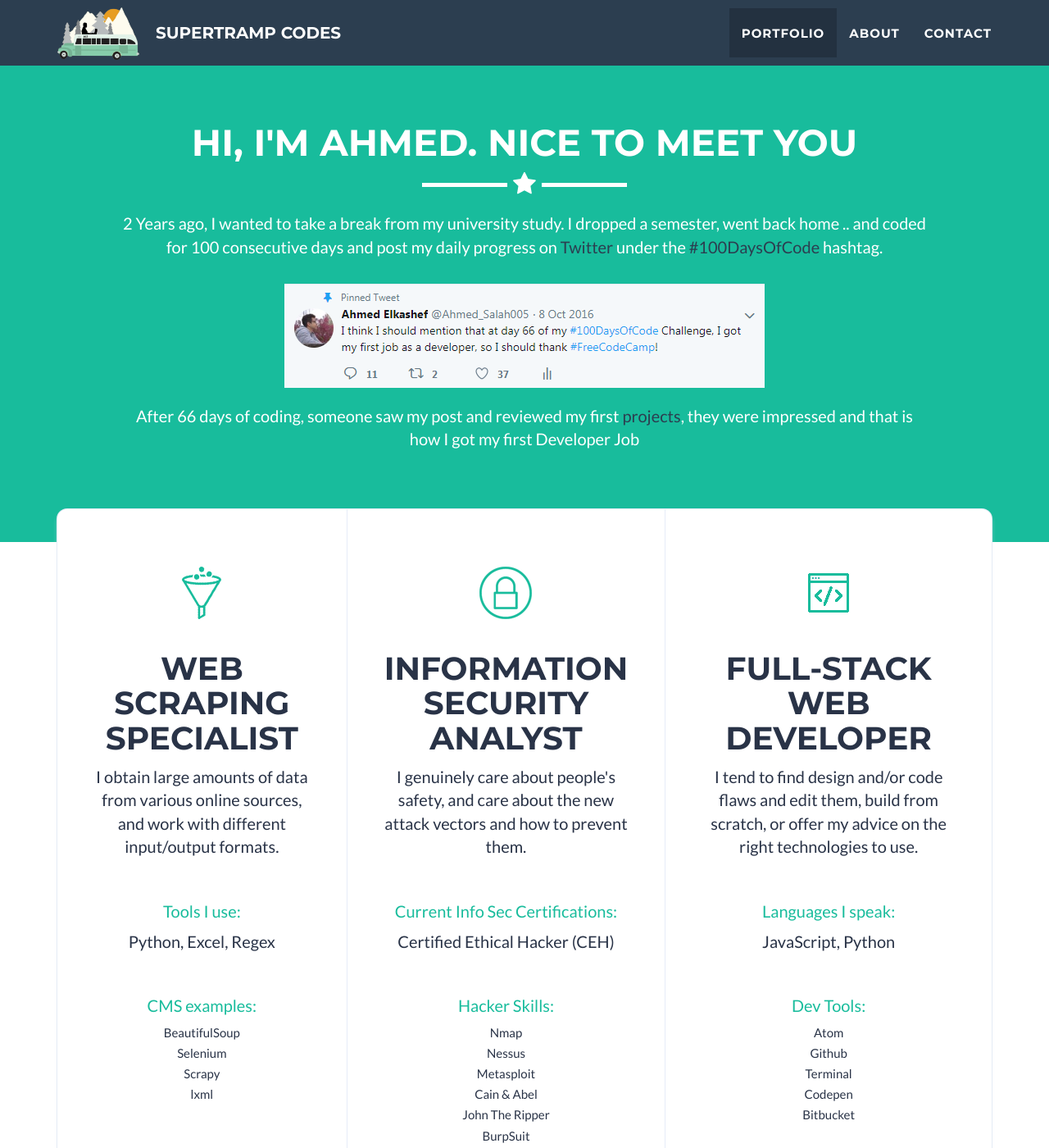
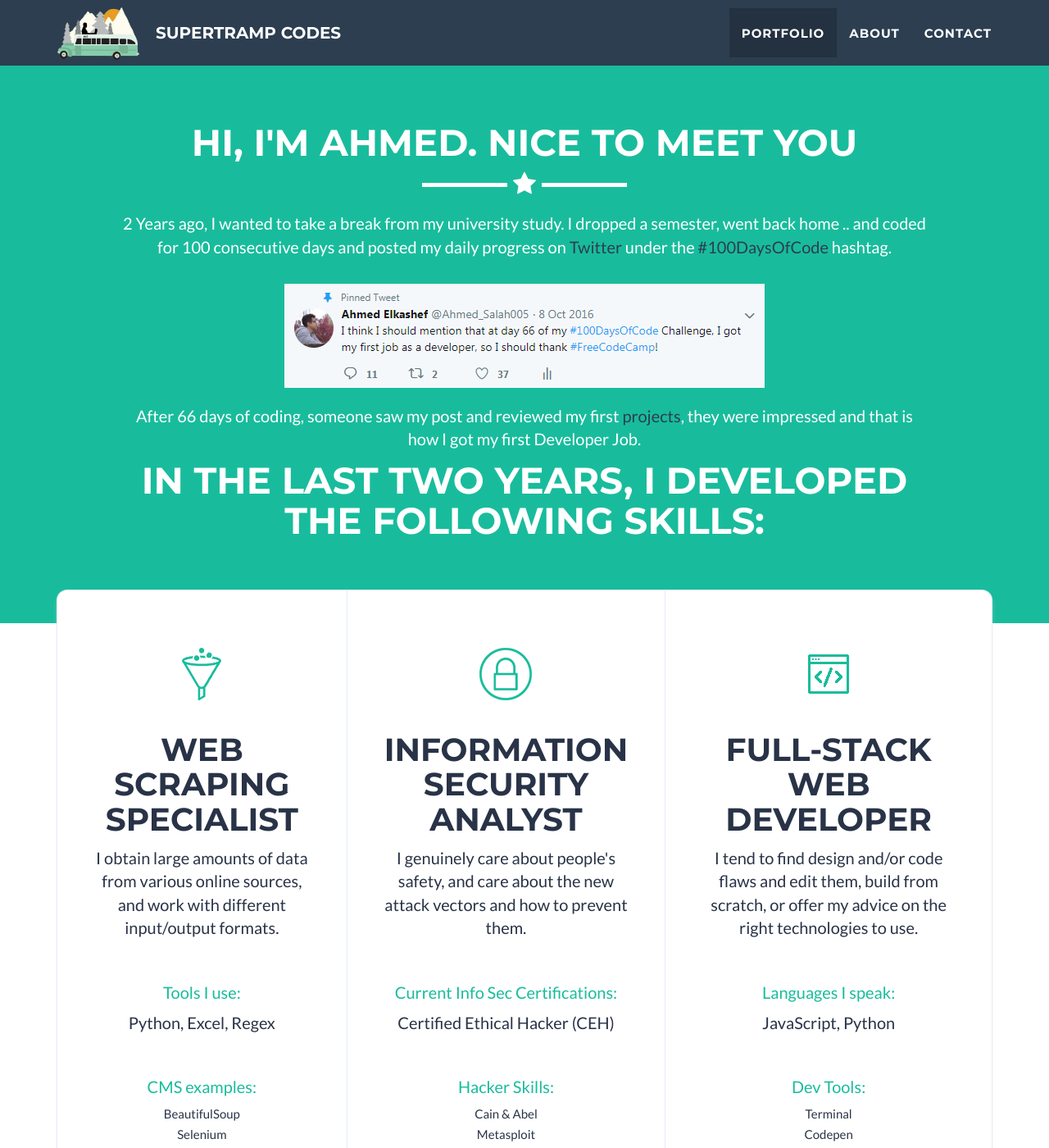
Before and after one commit to Ahmed-Elkashef/Ahmed-Elkashef.github.io, a Jekyll site: the page built from index.html, in a window 1280 px wide and 1400 px high, scrolled down 1616 px. Shown: the whole window at 82% size. Built offline with Jekyll 4.4.1, drawn with Linux system fonts in a browser that asks for light colours; some of the changed text lies outside the part shown.

Commit message:
Update about.html

```diff
--- a/_includes/about.html
+++ b/_includes/about.html
@@ -9,9 +9,10 @@
             </div>
             <div class="row">
                 <div class="col-lg-12 text-center about">
-                    <p>2 Years ago, I wanted to take a break from my university study. I dropped a semester, went back home .. and coded for 100 consecutive days and post my daily progress on <a href="https://twitter.com/Ahmed_Salah005">Twitter</a> under the <a href="https://medium.freecodecamp.org/join-the-100daysofcode-556ddb4579e4">#100DaysOfCode</a> hashtag.</p>
+                    <p>2 Years ago, I wanted to take a break from my university study. I dropped a semester, went back home .. and coded for 100 consecutive days and posted my daily progress on <a href="https://twitter.com/Ahmed_Salah005">Twitter</a> under the <a href="https://medium.freecodecamp.org/join-the-100daysofcode-556ddb4579e4">#100DaysOfCode</a> hashtag.</p>
                     <img class="inline-image" src="img/twitterImage.PNG">
-                    <p>After 66 days of coding, someone saw my post and reviewed my first <a href="https://codepen.io/AhmedElkashef/pens/popular/">projects</a>, they were impressed and that is how I got my first Developer Job</p>
+                    <p>After 66 days of coding, someone saw my post and reviewed my first <a href="https://codepen.io/AhmedElkashef/pens/popular/">projects</a>, they were impressed and that is how I got my first Developer Job.</p>
+                 <h2>In the last two years, I developed the following skills:</h2>
                 </div>
             </div>
         </div>
@@ -45,13 +46,11 @@
                 <p>Certified Ethical Hacker (CEH)</p>
                 <p class="list-title has-text-primary has-text-weight-normal" style="color: #18bc9c">Hacker Skills:</p>
                 <ul>
+                  <li>Cain & Abel</li>
+                  <li>Metasploit</li>
+                  <li>BurpSuit</li>
+                  <li>Nessus</li>
                   <li>Nmap</li>
-                  <li>Nessus</li>
-                  <li>Metasploit</li>
-                  <li>Cain & Abel</li>
-                  <li>John The Ripper</li>
-                  <li>BurpSuit</li>
-                  <li>Nikto</li>
                 </ul>
               </div>
               <div class="column">
@@ -62,11 +61,10 @@
                 <p>JavaScript, Python</p>
                 <p class="list-title has-text-primary has-text-weight-normal" style="color: #18bc9c">Dev Tools:</p>
                 <ul>
-                  <li>Atom</li>
-                  <li>Github</li>
                   <li>Terminal</li>
                   <li>Codepen</li>
-                  <li>Bitbucket</li>
+                  <li>Github</li>
+                  <li>Atom</li>
                 </ul>
               </div>
             </div>
```
